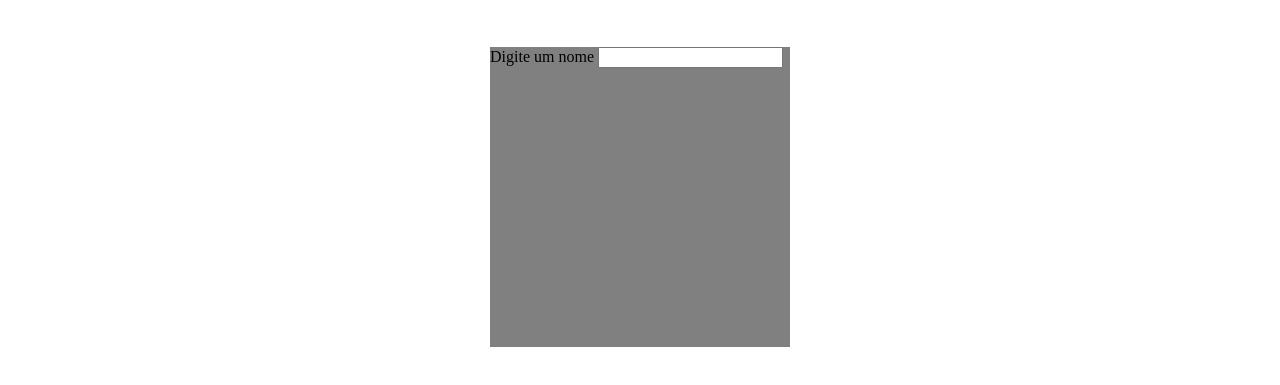
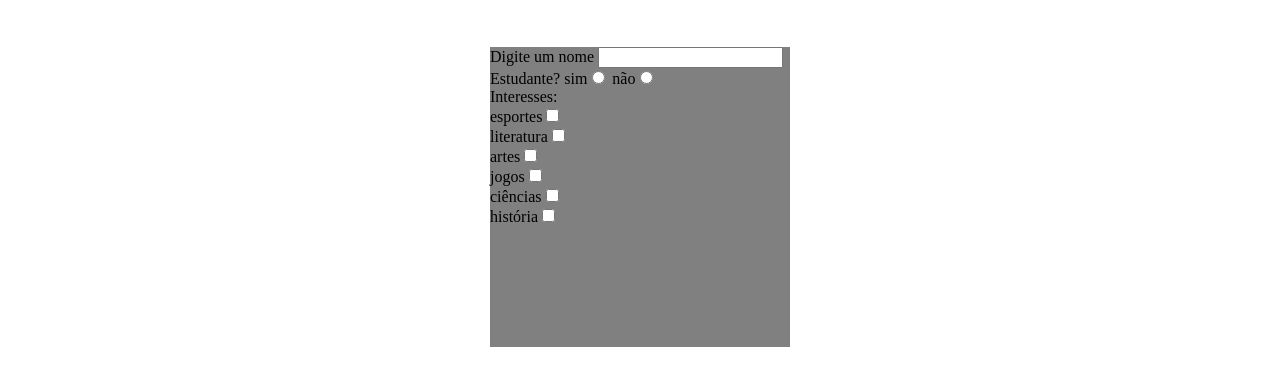
Before and after one commit to Gabbe02/senai_web_ta, a plain HTML site: page web_Ta/ex03/index.html in a window 1280 px wide. Shown: the part 113-498 px from the top of the page. Drawn offline with Linux system fonts and the light colour scheme.

Commit message:
Add files via upload

```diff
--- a/web_Ta/ex03/index.html
+++ b/web_Ta/ex03/index.html
@@ -37,6 +37,18 @@
                         Digite um nome
                     </label>
                     <input type="text">
+                    <label>
+                        Estudante?
+                    </label>
+                    <label>sim</label><input type="radio" name="estudante">
+                    <label>não</label><input type="radio" name="estudante"><br>
+                    <label>Interesses:</label><br>
+                    <label>esportes</label><input type="checkbox"><br>
+                    <label>literatura</label><input type="checkbox"><br>
+                    <label>artes</label><input type="checkbox"><br>
+                    <label>jogos</label><input type="checkbox"><br>
+                    <label>ciências</label><input type="checkbox"><br>
+                    <label>história</label><input type="checkbox">
                 </form>
             </div>
         </section>
```
